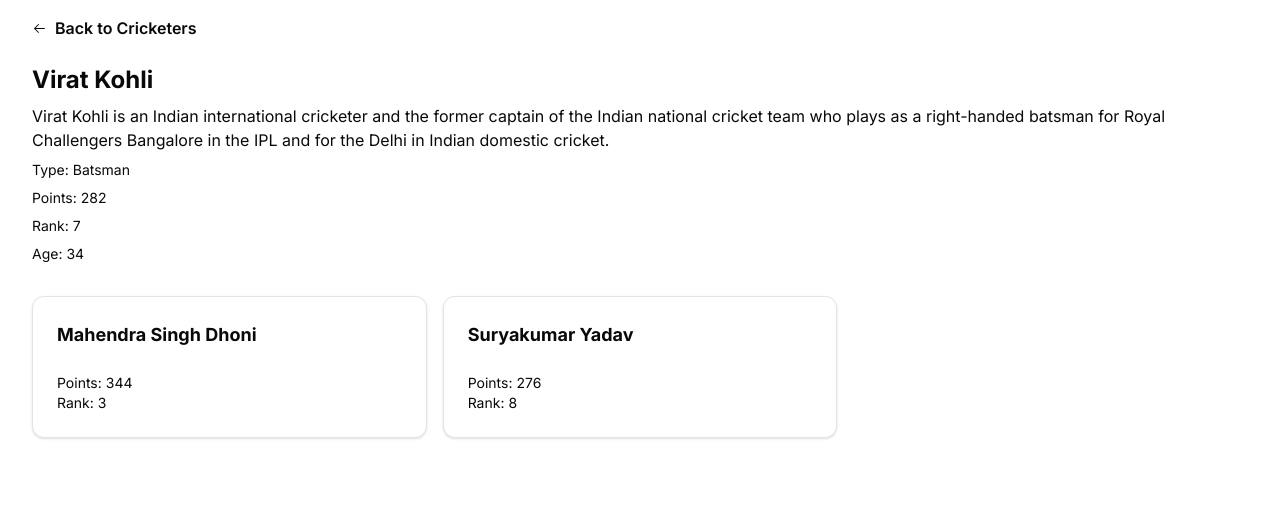
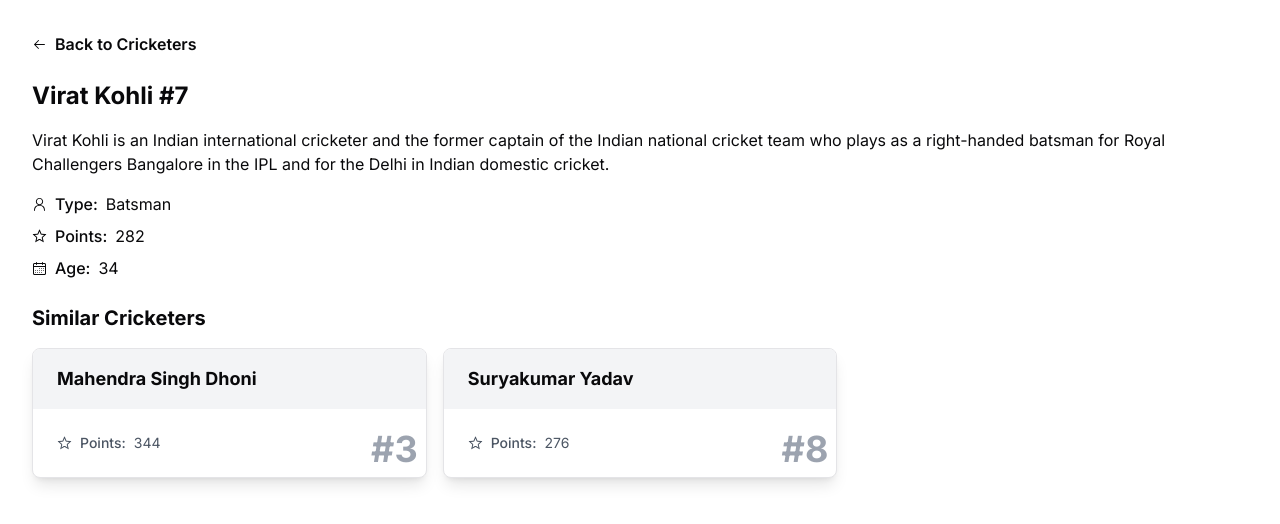
Before and after one commit to iarmankhan/cricketers-test-task, a Next.js app: page /_1 in a window 1280 px wide. Shown: the top 524 px of the page. Built offline with nearby package versions, Linux system fonts and the light colour scheme.

Commit message:
:sparkles: Added basic styling to cricketers listing and details page

```diff
--- a/src/app/(cricketers)/[id]/page.tsx
+++ b/src/app/(cricketers)/[id]/page.tsx
@@ -1,6 +1,11 @@
 "use client";
 
-import { ArrowLeftIcon } from "@radix-ui/react-icons";
+import {
+  ArrowLeftIcon,
+  CalendarIcon,
+  PersonIcon,
+  StarIcon,
+} from "@radix-ui/react-icons";
 import Link from "next/link";
 import { useCricketer } from "@/lib/hooks/use-cricketer";
 import { NotFound } from "next/dist/client/components/error";
@@ -43,19 +48,35 @@
       </div>
 
       <div className="my-6">
-        <h1 className="font-bold text-2xl">{cricketer?.name}</h1>
+        <h1 className="font-bold text-2xl">
+          {cricketer?.name} #{cricketer?.rank}
+        </h1>
 
-        <p className="mt-2 ">{cricketer?.description}</p>
+        <p className="mt-4 text-md">{cricketer?.description}</p>
 
-        <div>
-          <p className="mt-2 text-sm">Type: {type}</p>
-          <p className="mt-2 text-sm">Points: {cricketer?.points}</p>
-          <p className="mt-2 text-sm">Rank: {cricketer?.rank}</p>
-          <p className="mt-2 text-sm">Age: {age}</p>
+        <div className="flex flex-col space-y-2 my-4">
+          {type && (
+            <div className="flex flex-row gap-2 items-center text-md">
+              <PersonIcon />
+              <span className="font-medium">Type:</span> {type}
+            </div>
+          )}
+          <div className="flex flex-row gap-2 items-center text-md">
+            <StarIcon />
+            <span className="font-medium">Points:</span> {cricketer?.points}
+          </div>
+
+          <div className="flex flex-row gap-2 items-center text-md">
+            <CalendarIcon />
+            <span className="font-medium">Age:</span> {age}
+          </div>
         </div>
       </div>
 
-      <SimilarCricketers id={id} />
+      <div className="mt-6">
+        <h4 className="font-bold text-xl mb-4">Similar Cricketers</h4>
+        <SimilarCricketers id={id} />
+      </div>
     </div>
   );
 }
--- a/src/app/(cricketers)/page.tsx
+++ b/src/app/(cricketers)/page.tsx
@@ -50,15 +50,19 @@
         onSortByChange={setSortBy}
       />
 
+      <div className="my-6">
         {isLoading ? (
           <CricketersLoadingList />
         ) : !data?.players?.length ? (
           <div className="h-[300px] flex items-center justify-center">
-          <p className="text-center text-2xl font-bold">No cricketers found</p>
+            <p className="text-center text-2xl font-bold">
+              No cricketers found
+            </p>
           </div>
         ) : (
           <CricketersList cricketers={cricketers} />
         )}
+      </div>
 
       <Pagination
         totalPages={totalPages}
--- a/src/app/layout.tsx
+++ b/src/app/layout.tsx
@@ -1,27 +1,27 @@
-import './globals.css'
-import type {Metadata} from 'next'
-import {Inter} from 'next/font/google'
+import "./globals.css";
+import type { Metadata } from "next";
+import { Inter } from "next/font/google";
 import QueryProvider from "@/components/query-provider";
 
-const inter = Inter({subsets: ['latin']})
+const inter = Inter({ subsets: ["latin"] });
 
 export const metadata: Metadata = {
-  title: 'Cricketers',
-  description: 'Cricketers List',
-}
+  title: "Cricketers",
+  description: "Cricketers List",
+};
 
 export default function RootLayout({
   children,
 }: {
-  children: React.ReactNode
+  children: React.ReactNode;
 }) {
   return (
     <html lang="en">
       <body className={inter.className}>
         <QueryProvider>
-        <main className="container mx-auto">{children}</main>
+          <main className="container mx-auto py-4">{children}</main>
         </QueryProvider>
       </body>
     </html>
-  )
+  );
 }
--- a/src/components/cricketers/cricketer-card.tsx
+++ b/src/components/cricketers/cricketer-card.tsx
@@ -3,6 +3,7 @@
 import { camelCaseToTitleCase, getAgeFromDOB } from "@/lib/utils";
 import { useMemo } from "react";
 import Link from "next/link";
+import { CalendarIcon, PersonIcon, StarIcon } from "@radix-ui/react-icons";
 
 interface CricketerCardProps {
   cricketer: TPlayer;
@@ -23,19 +24,38 @@
   }, [cricketer.type]);
 
   return (
-    <Card>
-      <CardHeader className="">
+    <Card className="relative rounded-lg overflow-hidden shadow-lg">
+      <CardHeader className="bg-gray-100 py-4 px-6">
         <Link href={`/${cricketer.id}`}>
           <h3 className="text-lg font-bold hover:underline">
             {cricketer.name}
           </h3>
         </Link>
       </CardHeader>
-      <CardContent>
-        {type && !minimal && <p className="text-sm">Type: {type}</p>}
-        <p className="text-sm">Points: {cricketer.points}</p>
-        <p className="text-sm">Rank: {cricketer.rank}</p>
-        {!minimal && <p className="text-sm">Age: {age}</p>}
+      <CardContent className="py-6 px-6">
+        <div className="flex flex-col space-y-2">
+          {type && !minimal && (
+            <div className="flex flex-row gap-2 items-center text-sm text-gray-600">
+              <PersonIcon />
+              <span className="font-medium">Type:</span> {type}
+            </div>
+          )}
+          <div className="flex flex-row gap-2 items-center text-sm text-gray-600">
+            <StarIcon />
+            <span className="font-medium">Points:</span> {cricketer.points}
+          </div>
+
+          {!minimal && (
+            <div className="flex flex-row gap-2 items-center text-sm text-gray-600">
+              <CalendarIcon />
+              <span className="font-medium">Age:</span> {age}
+            </div>
+          )}
+        </div>
+
+        <span className="absolute text-4xl text-gray-400 font-bold bottom-2 right-2">
+          #{cricketer.rank}
+        </span>
       </CardContent>
     </Card>
   );
--- a/src/components/cricketers/cricketers-list.tsx
+++ b/src/components/cricketers/cricketers-list.tsx
@@ -11,7 +11,7 @@
   minimal,
 }: CricketersListProps) {
   return (
-    <div className="my-8 grid grid-cols-1 sm:grid-cols-2 md:grid-cols-3 gap-4">
+    <div className="grid grid-cols-1 sm:grid-cols-2 md:grid-cols-3 gap-4">
       {cricketers.map((cricketer) => (
         <CricketerCard
           key={cricketer.id}
```
Also changed, not shown: 2 other files (tests, documents, lock files or other folders). Lines whose indentation alone changed are shown as unchanged.
